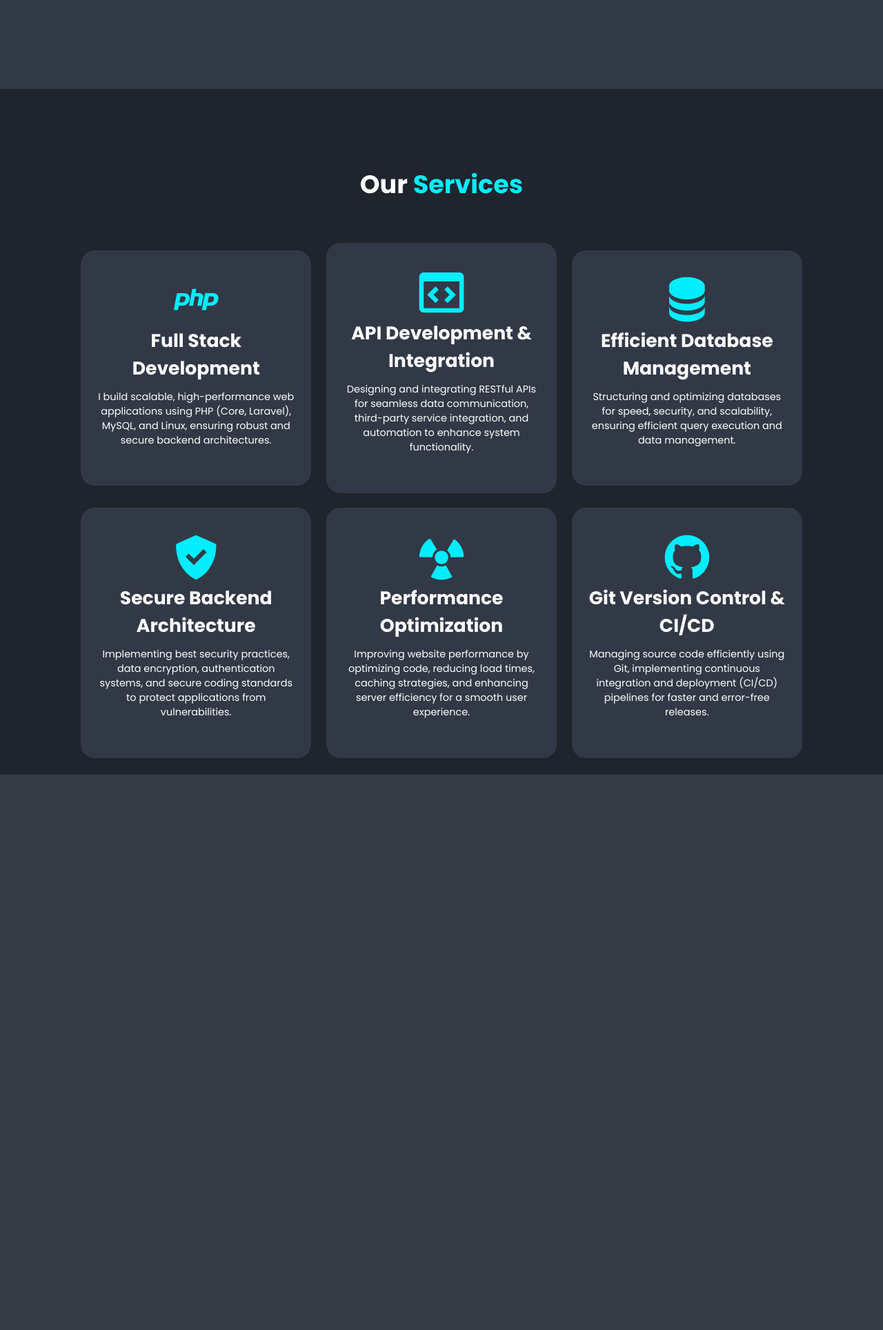
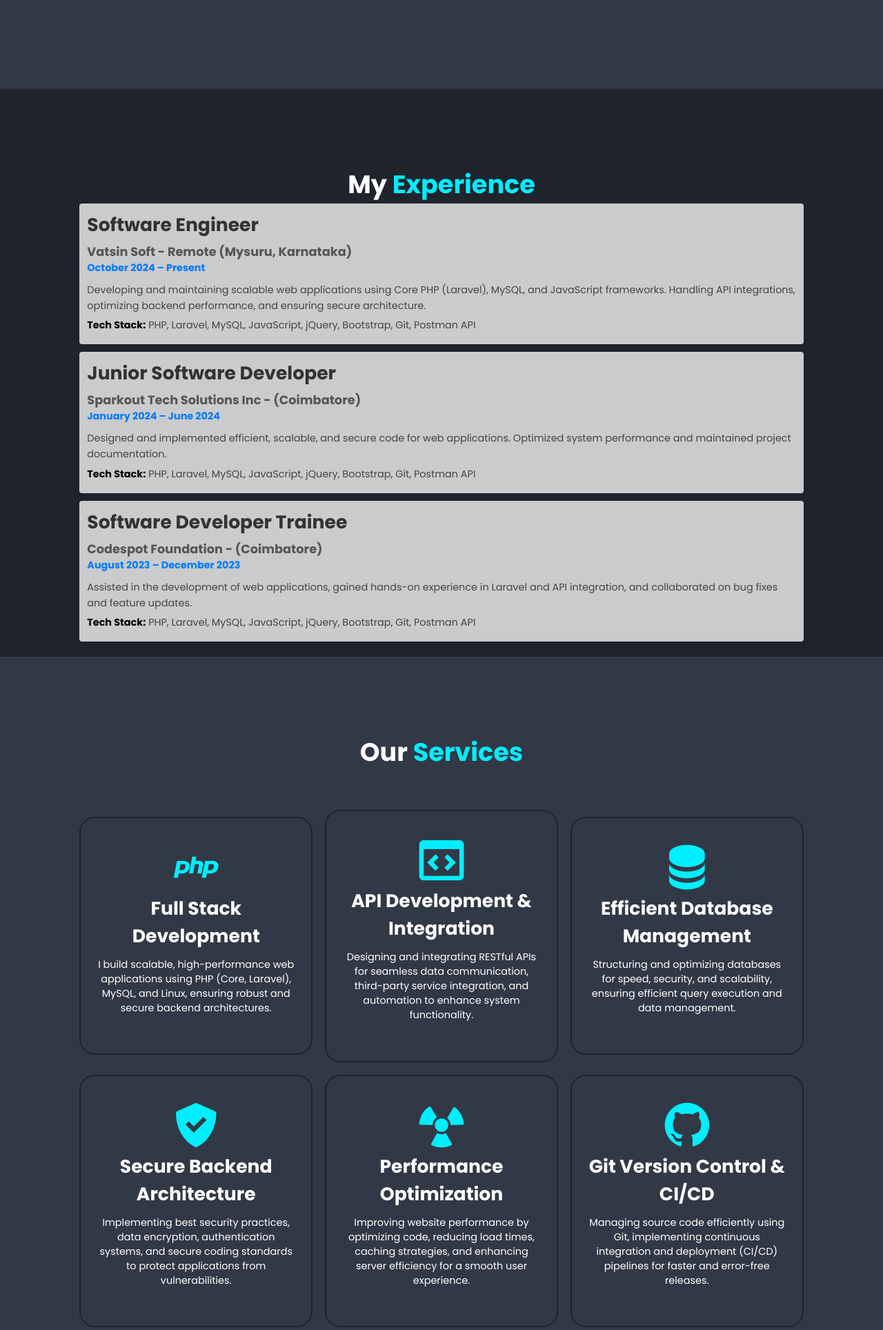
Before and after one commit to LinXBalajiN/LinXBalajiN-Folio, a PHP site: page / in a window 1280 px wide. Shown: the part 1471-3399 px from the top of the page at 69% size. Before the commit the page ends 2594 px from the top, so only its background shows below. Run offline with PHP 8.4, Linux system fonts and the light colour scheme.

Commit message:
experience section works

```diff
--- a/css/style.css
+++ b/css/style.css
@@ -17,6 +17,11 @@
     --second-bg-color: #323946;
     --text-color: #fff;
     --main-color: #0ef;
+    --second-main-color: #007bff;
+    --dark-color: #000;
+    --solid-lite-color: #ffffffc2;
+    --lite-shadow-color: #555;
+    --shadow-color: #444;
 }
 
 html {
@@ -176,6 +181,10 @@ span {
     margin: 2rem 0 3rem;
 }
 
+.services {
+    background: var(--second-bg-color);
+}
+
 .services h2 {
     margin-bottom: 5rem;
 }
@@ -190,7 +199,6 @@ span {
 
 .services-container .services-box {
     flex: 1 1 30rem;
-    background: var(--second-bg-color);
     padding: 3rem 2rem 4rem;
     border-radius: 2rem;
     text-align: center;
@@ -216,3 +224,55 @@ span {
     font-size: 1.3rem;
     margin: 1rem 0 1rem;
 }
+
+.experience-container {
+    display: grid;
+    grid-template-columns: 1fr;
+    justify-content: center;
+    align-items: center;
+    gap: 1rem;
+}
+
+.experience-box {
+    background: var(--solid-lite-color);
+    padding: 1rem;
+    border-radius: 0.369rem;
+    box-shadow: 0 4px 10px rgba(0, 0, 0, 0.1);
+    transition: transform 0.3s ease-in-out;
+}
+
+.experience-box:hover {
+    transform: translateY(-5px);
+    box-shadow: 0 0 1rem var(--main-color);
+}
+
+.experience-box h3 {
+    font-size: 2.4rem;
+    color: #333;
+    margin-bottom: 5px;
+}
+
+.company {
+    font-size: 1.6rem;
+    color: var(--lite-shadow-color);
+    font-weight: bold;
+}
+
+.date {
+    font-size: 1.3rem;
+    color: var(--second-main-color);
+    font-weight: bold;
+    display: block;
+    margin-bottom: 10px;
+}
+
+.experience-box p {
+    font-size: 1.3rem;
+    color: var(--shadow-color);
+    line-height: 1.6;
+    margin-bottom: 5px;
+}
+
+.experience-box strong {
+    color: var(--dark-color);
+}
--- a/index.html
+++ b/index.html
@@ -98,6 +98,43 @@
         </div>
     </section>
 
+    <!-- experiences section design -->
+    <section id="experience" class="experience">
+        <h2 class="heading">My <span>Experience</span></h2>
+
+        <div class="experience-container">
+            <div class="experience-box">
+                <h3>Software Engineer</h3>
+                <span class="company">Vatsin Soft - Remote (Mysuru, Karnataka)</span>
+                <span class="date">October 2024 – Present</span>
+                <p>Developing and maintaining scalable web applications using Core PHP (Laravel), MySQL, and JavaScript
+                    frameworks. Handling API integrations, optimizing backend performance, and ensuring secure
+                    architecture.</p>
+                <p><strong>Tech Stack:</strong> PHP, Laravel, MySQL, JavaScript, jQuery, Bootstrap, Git, Postman API</p>
+            </div>
+
+            <div class="experience-box">
+                <h3>Junior Software Developer</h3>
+                <span class="company">Sparkout Tech Solutions Inc - (Coimbatore)</span>
+                <span class="date">January 2024 – June 2024</span>
+                <p>Designed and implemented efficient, scalable, and secure code for web applications. Optimized system
+                    performance and maintained project documentation.</p>
+                <p><strong>Tech Stack:</strong> PHP, Laravel, MySQL, JavaScript, jQuery, Bootstrap, Git, Postman API</p>
+            </div>
+
+            <div class="experience-box">
+                <h3>Software Developer Trainee</h3>
+                <span class="company">Codespot Foundation - (Coimbatore)</span>
+                <span class="date">August 2023 – December 2023</span>
+                <p>Assisted in the development of web applications, gained hands-on experience in Laravel and API
+                    integration, and collaborated on bug fixes and feature updates.</p>
+                <p><strong>Tech Stack:</strong> PHP, Laravel, MySQL, JavaScript, jQuery, Bootstrap, Git, Postman API</p>
+            </div>
+        </div>
+    </section>
+
+
+
     <!-- services section design-->
     <section id="services" class="services">
         <h2 class="heading">Our <span>Services</span></h2>
```
